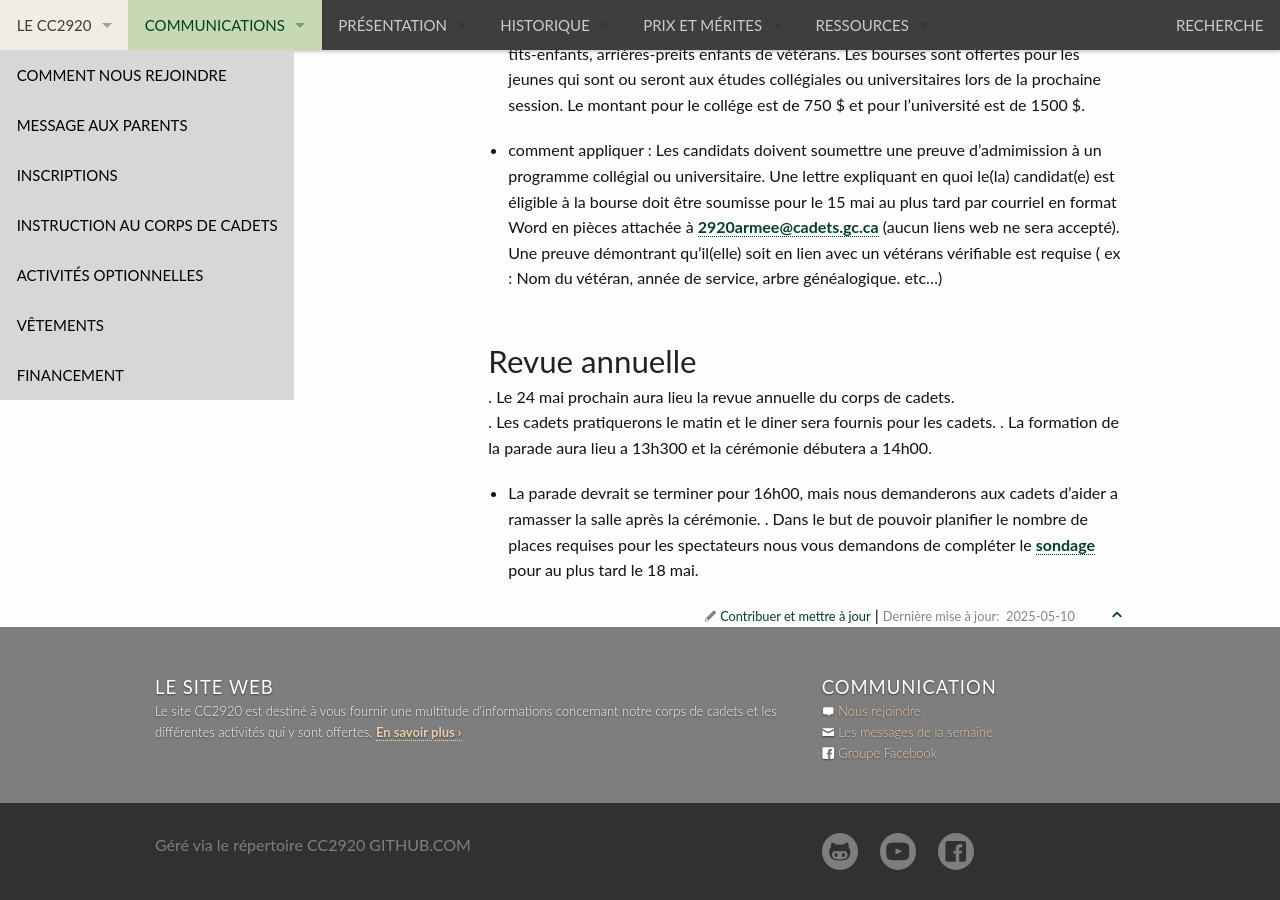
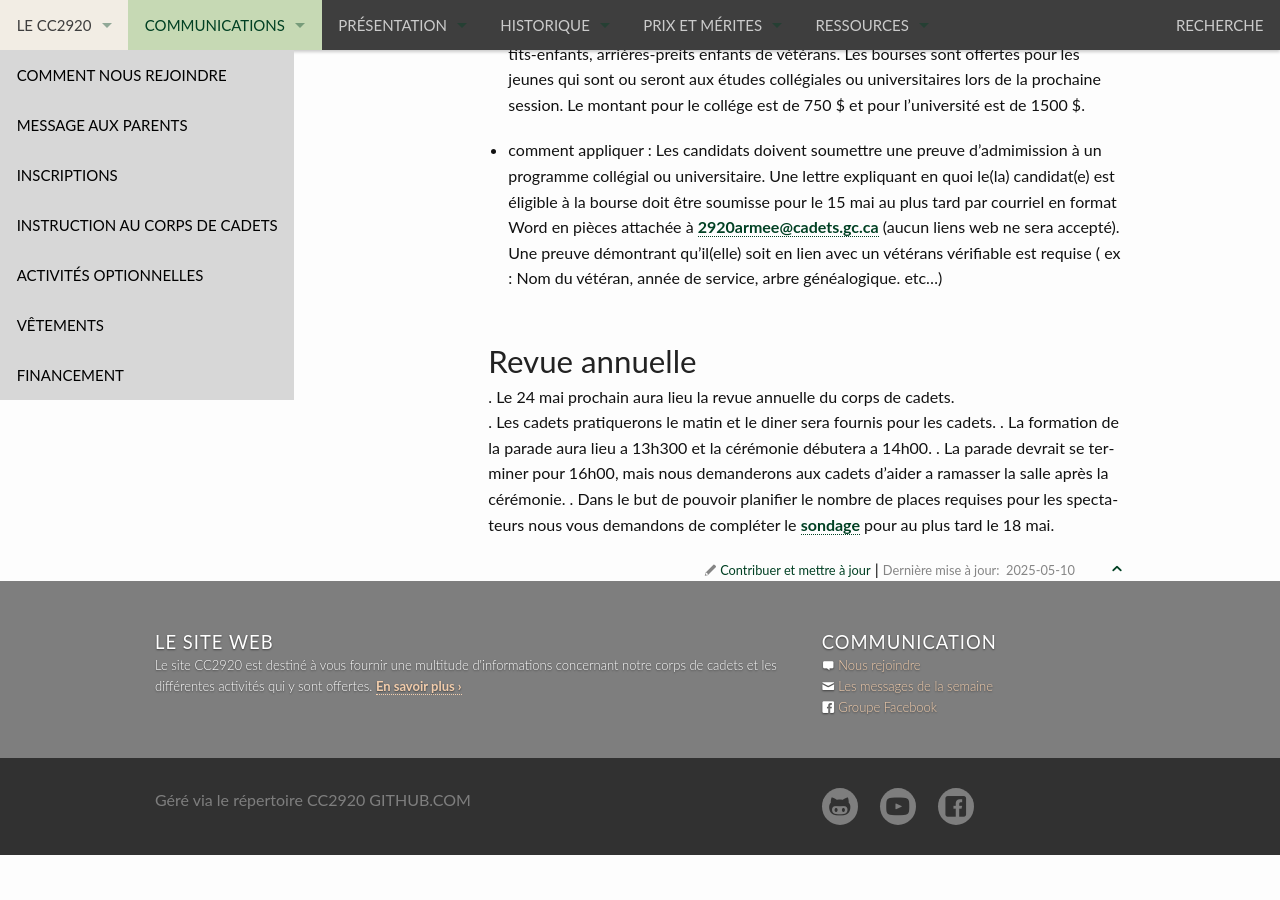
Before and after one commit to CC2920/web, a Jekyll site: the page built from _communications/messages.md, in a window 1280 px wide and 900 px high, scrolled down 2134 px. Built offline with Jekyll 4.4.1, drawn with Linux system fonts in a browser that asks for light colours; after the commit the page ends 2989 px from its top, so only the background shows below that.

Commit message:
Mise a jour

```diff
--- a/_communications/messages.md
+++ b/_communications/messages.md
@@ -79,5 +79,5 @@ Les candidats doivent soumettre une preuve d'admimission à un programme collég
 . Le 24 mai prochain aura lieu la revue annuelle du corps de cadets.
 . Les cadets pratiquerons le matin et le diner sera fournis pour les cadets.
 . La formation de la parade aura lieu a 13h300 et la cérémonie débutera a 14h00.
-- La parade devrait se terminer pour 16h00, mais nous demanderons aux cadets d'aider a ramasser la salle après la cérémonie.
+. La parade devrait se terminer pour 16h00, mais nous demanderons aux cadets d'aider a ramasser la salle après la cérémonie.
 . Dans le but de pouvoir planifier le nombre de places requises pour les spectateurs nous vous demandons de compléter le [sondage](https://forms.office.com/Pages/ResponsePage.aspx?id=-2oSqwzmL062z8c1DHbchOLv_dk-t_dHo8OkX3uOiO1UOERPQ01PUERORklVSEtTWVNISThRUUFNQiQlQCN0PWcu) pour au plus tard le 18 mai.
```
